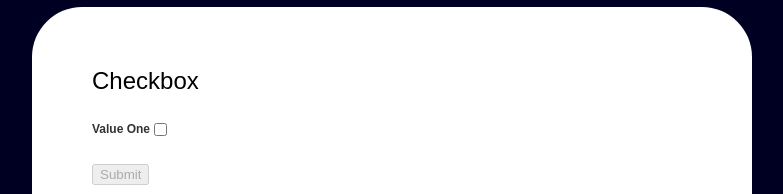
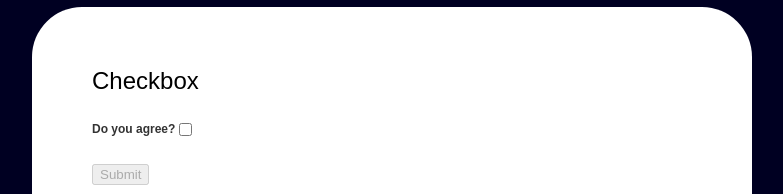
Before and after one commit to elirichey/next-forms, a Next.js app: page / in a window 1280 px wide. Shown: the part 2360-2554 px from the top of the page, without its empty margins (248-1031 px from the left). Built offline with nearby package versions, Linux system fonts and the light colour scheme.

Commit message:
cleared up lingo

```diff
--- a/components/Inputs/Checkbox.js
+++ b/components/Inputs/Checkbox.js
@@ -16,7 +16,7 @@ export default function Checkbox(props) {
                 <label
                   className={meta.error ? "field-label-error" : "field-label"}
                 >
-                  Value One
+                  Do you agree?
                 </label>
 
                 <input {...input} type="checkbox" className="checkbox" />
```
